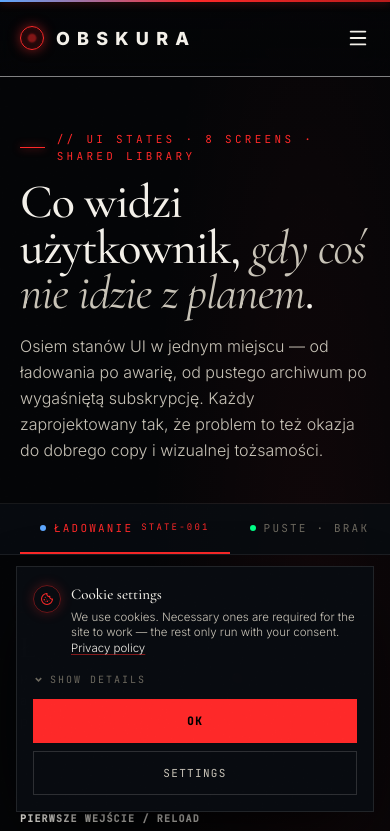
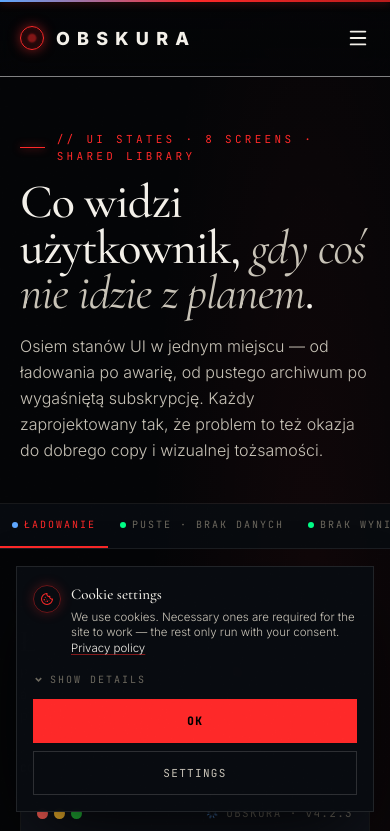
Before and after one commit to Krystiantechni/Obskura, a React (Vite) app: page /states in a window 390 px wide. Shown: the top 831 px of the page. Built offline with nearby package versions, Linux system fonts and the light colour scheme.

Commit message:
mobile-first: States — tab switcher min-h-44, panel meta flex-col, browser mock padding, OfflineRow 3-col

```diff
--- a/src/pages/States.jsx
+++ b/src/pages/States.jsx
@@ -79,13 +79,13 @@ NoSearchResults.propTypes = { t: PropTypes.func.isRequired };
 
 function OfflineRow({ img, pos, ep, t1, em, size }) {
   return (
-    <div className="grid grid-cols-[48px_1fr_auto_auto] items-center gap-3.5 border-b border-line-soft px-5 py-3 text-left last:border-b-0">
-      <div className="h-12 w-12 bg-cover" style={{ backgroundImage: `url('${img}')`, backgroundPosition: pos }} />
+    <div className="grid grid-cols-[40px_1fr_auto] items-center gap-2.5 border-b border-line-soft px-4 py-3 text-left last:border-b-0 sm:grid-cols-[48px_1fr_auto_auto] sm:gap-3.5 sm:px-5">
+      <div className="h-10 w-10 bg-cover sm:h-12 sm:w-12" style={{ backgroundImage: `url('${img}')`, backgroundPosition: pos }} />
       <div>
         <div className="mb-0.5 font-mono text-[9px] tracking-mono text-red">{ep}</div>
-        <div className="font-serif text-base leading-tight">{t1} <em className="italic text-ink-1">{em}</em></div>
+        <div className="font-serif text-[15px] leading-tight sm:text-base">{t1} <em className="italic text-ink-1">{em}</em></div>
       </div>
-      <div className="font-mono text-[10px] tracking-ui text-ink-2">{size}</div>
+      <div className="hidden font-mono text-[10px] tracking-ui text-ink-2 sm:block">{size}</div>
       <div className="text-[#00ff88]"><Play size={14} /></div>
     </div>
   );
@@ -188,8 +188,8 @@ function Maintenance({ t }) {
       <p className="mx-auto mb-8 max-w-lg text-[15px] font-light leading-relaxed text-ink-1">{t("stany.maint_p", "Ostatni krok przed sezonem 04 — przepisujemy bazę odcinków na nowy silnik. Twoje dane są bezpieczne, pobrane odcinki działają normalnie.")}</p>
       <div className="border border-line bg-black/40 p-5 text-left">
         {rows.map((r, i) => (
-          <div key={i} className="flex items-center gap-3.5 border-b border-line-soft py-2.5 font-mono text-[11px] tracking-ui last:border-b-0">
-            <span className="min-w-[80px] text-[10px] text-ink-2">{r.time}</span>
+          <div key={i} className="flex items-center gap-2.5 border-b border-line-soft py-2.5 font-mono text-[10px] tracking-ui last:border-b-0 sm:gap-3.5 sm:text-[11px]">
+            <span className="min-w-[52px] text-[9px] text-ink-2 sm:min-w-[80px] sm:text-[10px]">{r.time}</span>
             <span className={`h-2.5 w-2.5 flex-shrink-0 rounded-full ${r.state === "done" ? "bg-[#00ff88]" : r.state === "cur" ? "bg-red shadow-[0_0_8px_#ff2a2a] animate-obskura-pulse-fast" : "bg-ink-3"}`} />
             <span className={r.state === "done" ? "text-ink-2 line-through" : r.state === "cur" ? "text-ink-0" : "text-ink-1"}>{r.lbl}</span>
           </div>
@@ -313,20 +313,20 @@ export default function States() {
       </header>
 
       {/* Tabs */}
-      <div className="sticky top-[68px] z-40 border-b border-line bg-bg-1/85 px-5 backdrop-blur-xl lg:px-12">
-        <div className="mx-auto flex max-w-[1400px] overflow-x-auto">
+      <div className="sticky top-[68px] z-40 border-b border-line bg-bg-1/85 px-0 backdrop-blur-xl lg:px-12">
+        <div className="mx-auto flex max-w-[1400px] overflow-x-auto [scrollbar-width:none] [&::-webkit-scrollbar]:hidden">
           {STATES.map((s) => (
             <button
               key={s.id}
               type="button"
               onClick={() => setTab(s.id)}
-              className={`flex items-center gap-2 whitespace-nowrap border-b-2 px-5 py-4 font-mono text-[11px] uppercase tracking-mono transition-colors ${
+              className={`flex min-h-[44px] flex-shrink-0 items-center gap-1.5 whitespace-nowrap border-b-2 px-3 py-3 font-mono text-[10px] uppercase tracking-mono transition-colors sm:gap-2 sm:px-5 sm:py-4 sm:text-[11px] ${
                 tab === s.id ? "border-red text-red" : "border-transparent text-ink-2 hover:text-ink-0"
               }`}
             >
               <span className={`h-1.5 w-1.5 flex-shrink-0 rounded-full ${s.dot}`} />
               <span>{s.label}</span>
-              <span className={`text-[9px] ${tab === s.id ? "text-red" : "text-ink-3"}`}>{s.code}</span>
+              <span className={`hidden text-[9px] sm:inline ${tab === s.id ? "text-red" : "text-ink-3"}`}>{s.code}</span>
             </button>
           ))}
         </div>
@@ -334,16 +334,22 @@ export default function States() {
 
       {/* Preview */}
       <div className="mx-auto mt-10 max-w-[1400px] px-5 pb-20 lg:px-12">
-        <div className="mb-4 flex flex-wrap items-end justify-between gap-4">
+        <div className="mb-4 flex flex-col gap-4 sm:flex-row sm:flex-wrap sm:items-end sm:justify-between">
           <div>
             <Eyebrow>// {cur.code}</Eyebrow>
             <h2 className="mt-3 font-serif text-3xl font-medium leading-none">{m.title}</h2>
             <p className="mt-1.5 max-w-[520px] text-[13px] font-light leading-relaxed text-ink-1">{m.desc}</p>
           </div>
-          <div className="text-right font-mono text-[10px] uppercase tracking-ui text-ink-2">
-            {t("stany.tech_trigger_label", "Wyzwalacz")}<strong className="mt-1 block text-ink-0">{m.tech.trigger}</strong>
-            <div className="mt-2.5">{t("stany.tech_when_label", "Kiedy")}<strong className="mt-1 block text-ink-0">{m.tech.when}</strong></div>
-            <div className="mt-2.5">{t("stany.tech_timeout_label", "Timeout")}<strong className="mt-1 block text-ink-0">{m.tech.timeout}</strong></div>
+          <div className="flex gap-5 font-mono text-[10px] uppercase tracking-ui text-ink-2 sm:block sm:gap-0 sm:text-right">
+            <div>
+              {t("stany.tech_trigger_label", "Wyzwalacz")}<strong className="mt-1 block text-ink-0">{m.tech.trigger}</strong>
+            </div>
+            <div className="sm:mt-2.5">
+              {t("stany.tech_when_label", "Kiedy")}<strong className="mt-1 block text-ink-0">{m.tech.when}</strong>
+            </div>
+            <div className="sm:mt-2.5">
+              {t("stany.tech_timeout_label", "Timeout")}<strong className="mt-1 block text-ink-0">{m.tech.timeout}</strong>
+            </div>
           </div>
         </div>
 
@@ -364,7 +370,7 @@ export default function States() {
               <span>{m.tech.status}</span>
             </div>
           </div>
-          <div className="relative flex min-h-[360px] flex-col items-center justify-center px-5 py-16 sm:min-h-[540px] sm:px-10">
+          <div className="relative flex min-h-[360px] flex-col items-center justify-center px-4 py-10 sm:min-h-[540px] sm:px-10 sm:py-16">
             <Stage t={t} />
           </div>
         </div>
```
